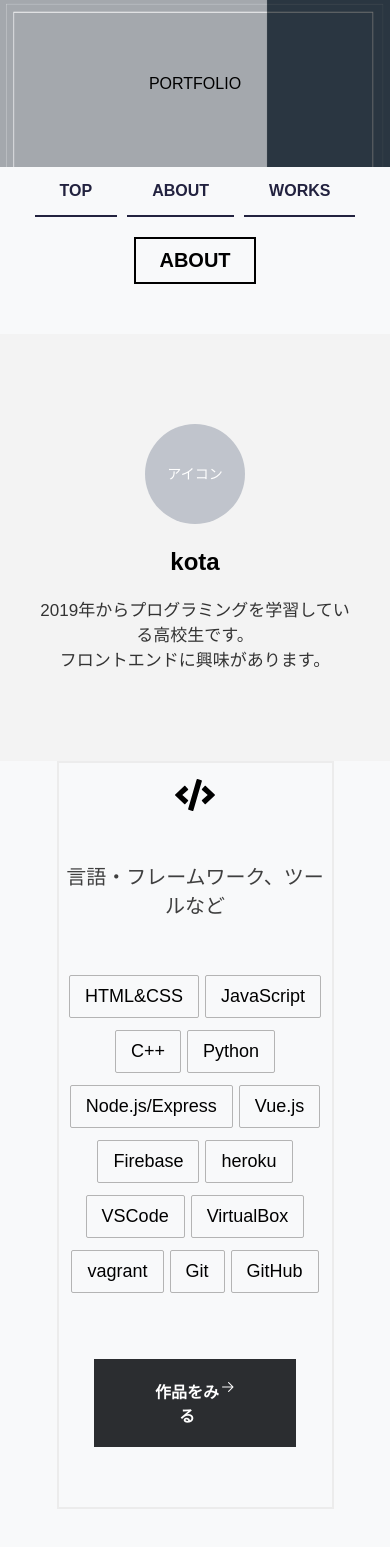
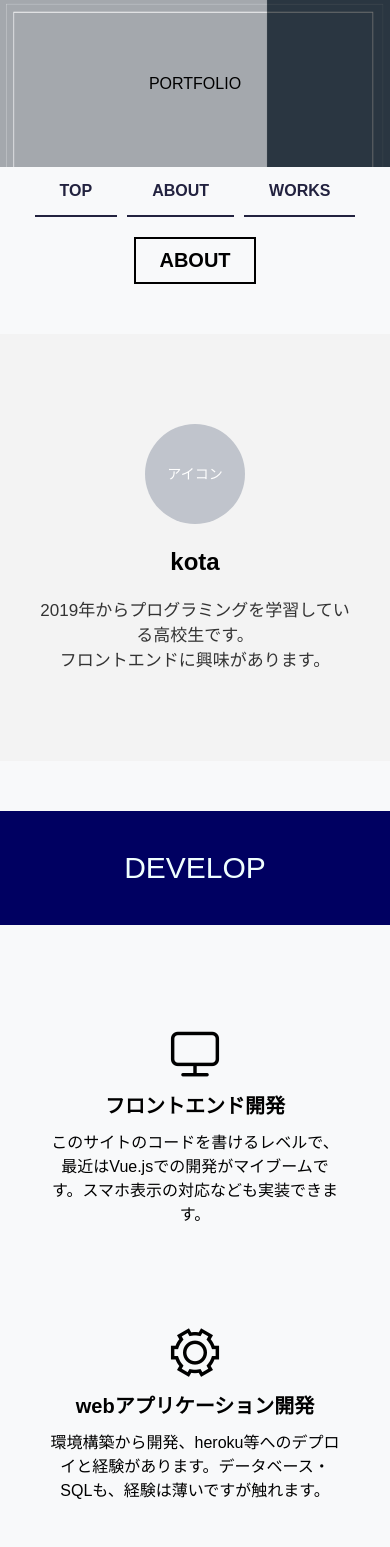
Before and after one commit to kotaok/first_vue, a Vue app: page /page2 in a window 390 px wide. Shown: the top 1547 px of the page. Built offline with nearby package versions, Linux system fonts and the light colour scheme.

Commit message:
ABOUTページにアイコンと説明を追加

```diff
--- /dev/null
+++ b/src/components/mainskill.vue
@@ -0,0 +1,62 @@
+<template>
+  <div>
+    <p class="text" id="my-skill-top">DEVELOP</p>
+    <div class="main-skill">
+      <div>
+        <i class="el-icon-monitor"></i>
+        <h1>フロントエンド開発</h1>
+        <p>このサイトのコードを書けるレベルで、最近はVue.jsでの開発がマイブームです。スマホ表示の対応なども実装できます。</p>
+      </div>
+      <div>
+        <i class="el-icon-setting"></i>
+        <h1>webアプリケーション開発</h1>
+        <p>環境構築から開発、heroku等へのデプロイと経験があります。データベース・SQLも、経験は薄いですが触れます。</p>
+      </div>
+    </div>
+  </div>
+</template>
+
+<script>
+export default {
+
+}
+</script>
+
+<style>
+.main-skill div i {
+  font-size: 55px;
+}
+
+.main-skill div h1{
+  margin: 10px 0px;
+  font-size: 20px;
+}
+
+.main-skill div {
+  margin: 100px 0px;
+}
+
+.main-skill div p {
+  width: 40%;
+  margin: auto;
+}
+
+#my-skill-top {
+  font-size: 45px;
+  padding: 110px 0px;
+  background-color: rgb(0, 0, 97);
+  color: azure;
+}
+
+@media screen and (max-width: 600px) {
+  #my-skill-top {
+    font-size: 30px;
+    padding: 40px 0px;
+  }
+
+  .main-skill div p {
+    width: 75%;
+    margin: auto;
+  }
+}
+</style>
--- a/src/components/page2.vue
+++ b/src/components/page2.vue
@@ -2,6 +2,7 @@
   <div class="block">
     <h1 class="title">ABOUT</h1>
     <myprofile></myprofile>
+    <mainskill></mainskill>
     <div class="about-block">
       <p><font-awesome-icon :icon="['fas','code']" size="2x"/></p>
       <p class="text">言語・フレームワーク、ツールなど</p>
@@ -19,11 +20,13 @@
 import myskills from './skills'
 import myprofile from './myprofile'
 import myhistory from './history'
+import mainskill from './mainskill'
 export default {
   components : {
     myskills,
     myprofile,
-    myhistory
+    myhistory,
+    mainskill
   }
 }
 </script>
--- a/src/components/top_about.vue
+++ b/src/components/top_about.vue
@@ -59,6 +59,7 @@ export default {
 .top_about_icon {
   display: flex;
   justify-content: center;
+  flex-wrap: wrap;
 }
 
 .top_about_icon div {
@@ -78,9 +79,20 @@ export default {
   }
 
   .top_about_block div {
-  width: 100%;
-  padding: 10px 20px;
-  margin: 10px;
+    width: 100%;
+    padding: 10px 20px;
+    margin: 10px;
   }
+
+  .top_about_icon div {
+    width: 100%;
+  }
+
+  .top_about_icon div p {
+    font-size: 18px;
+    font-weight: bold;
+  }
+
+
 }
 </style>
```
